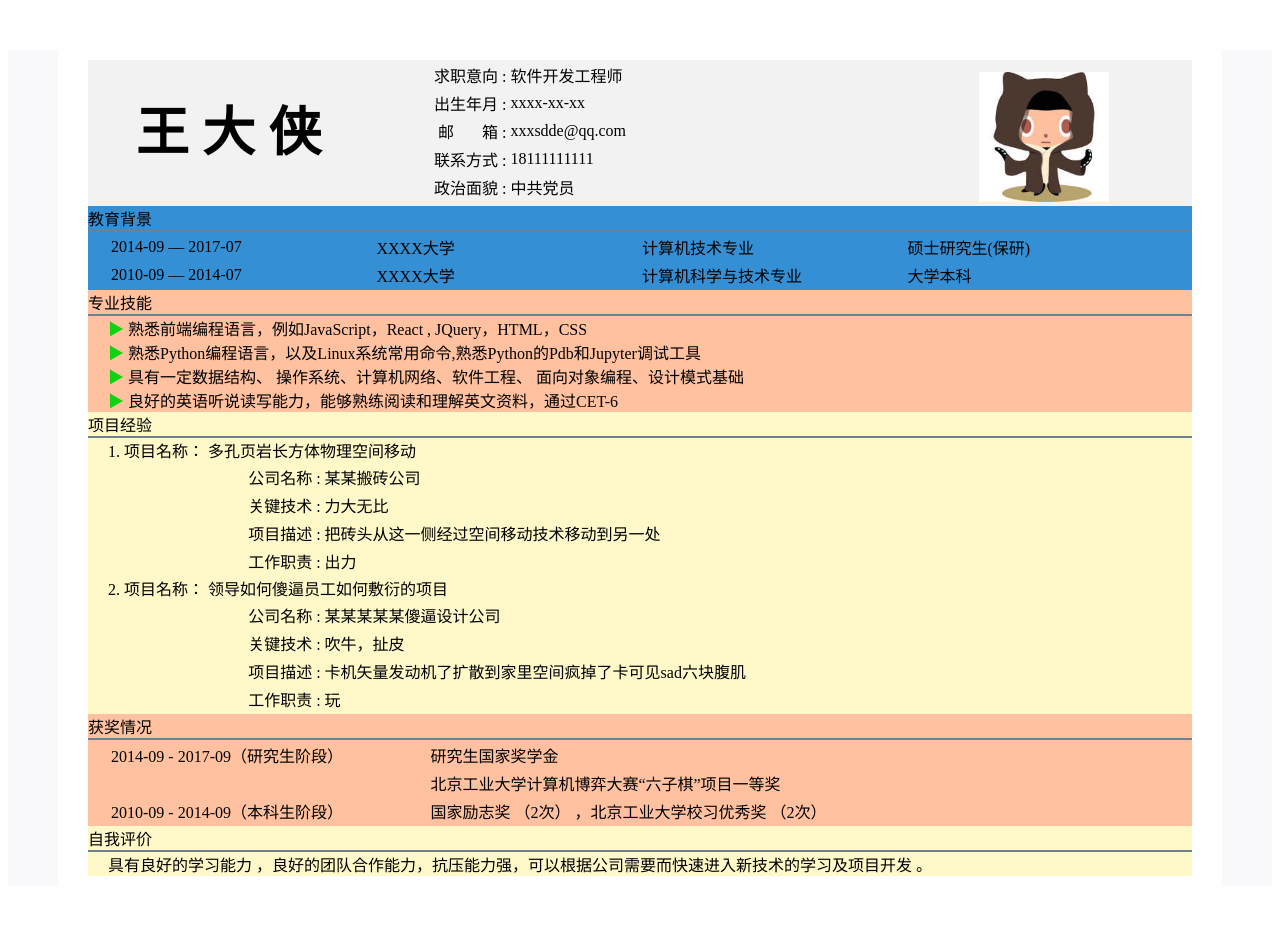
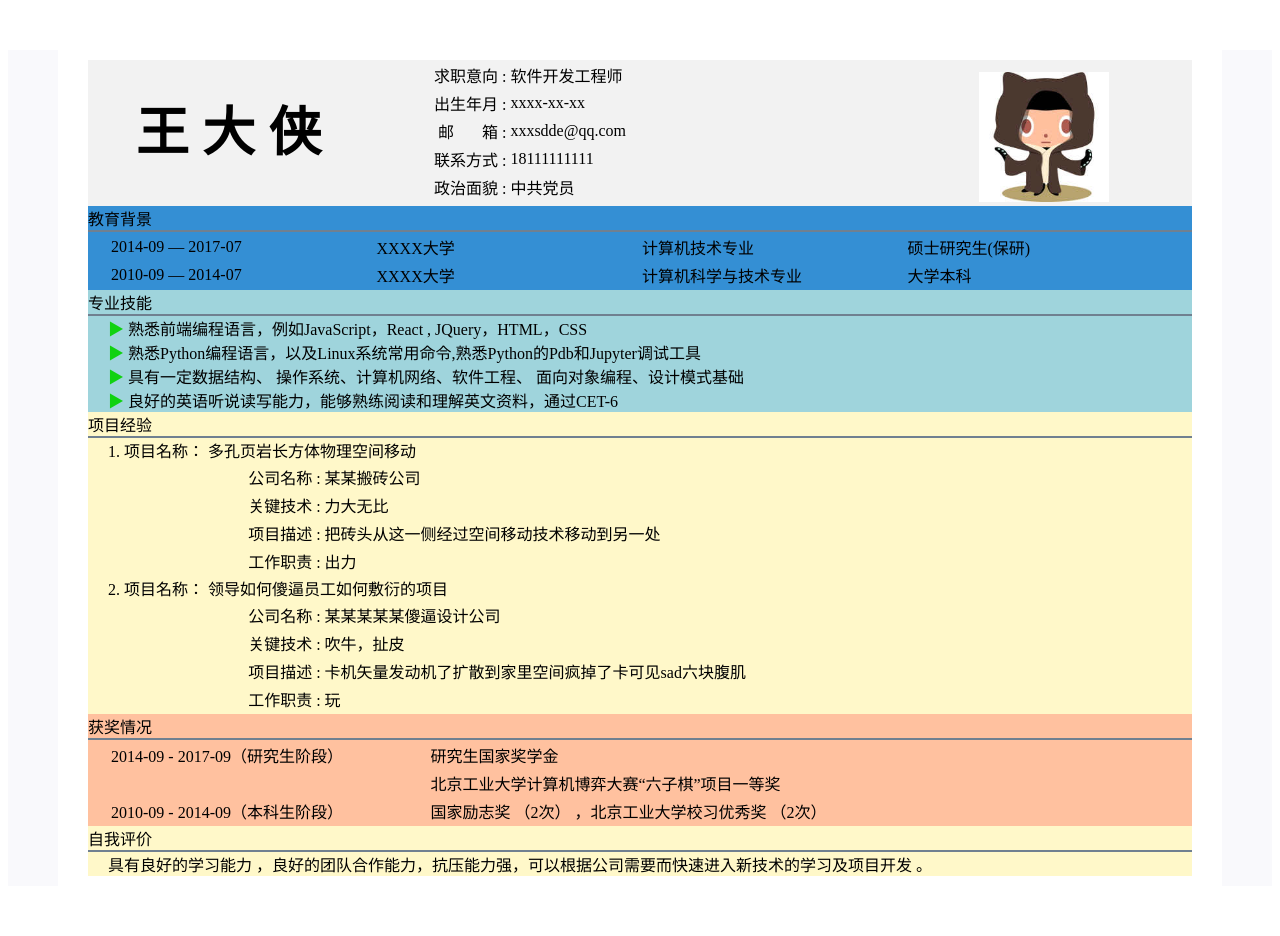
Before and after one commit to sheenden0722/sheenden0722.github.io, a Jekyll site: the page resume.html, which Jekyll copies as it is, in a window 1280 px wide. Built offline with Jekyll 4.4.1, drawn with Linux system fonts in a browser that asks for light colours.

Commit message:
modify resume color

```diff
--- a/resume.html
+++ b/resume.html
@@ -76,7 +76,7 @@
             </div>
 
             <!--专业技能-->
-            <div id="skill" style="background-color: #ffc19f">
+            <div id="skill" style="background-color: #9fd4dc">
                 <div class="sectionTitle">专业技能</div>
                 <div class="contentDetail">
                     <div><span class="triangleDirec">▶</span> 熟悉前端编程语言，例如JavaScript，React , JQuery，HTML，CSS</div>
```
